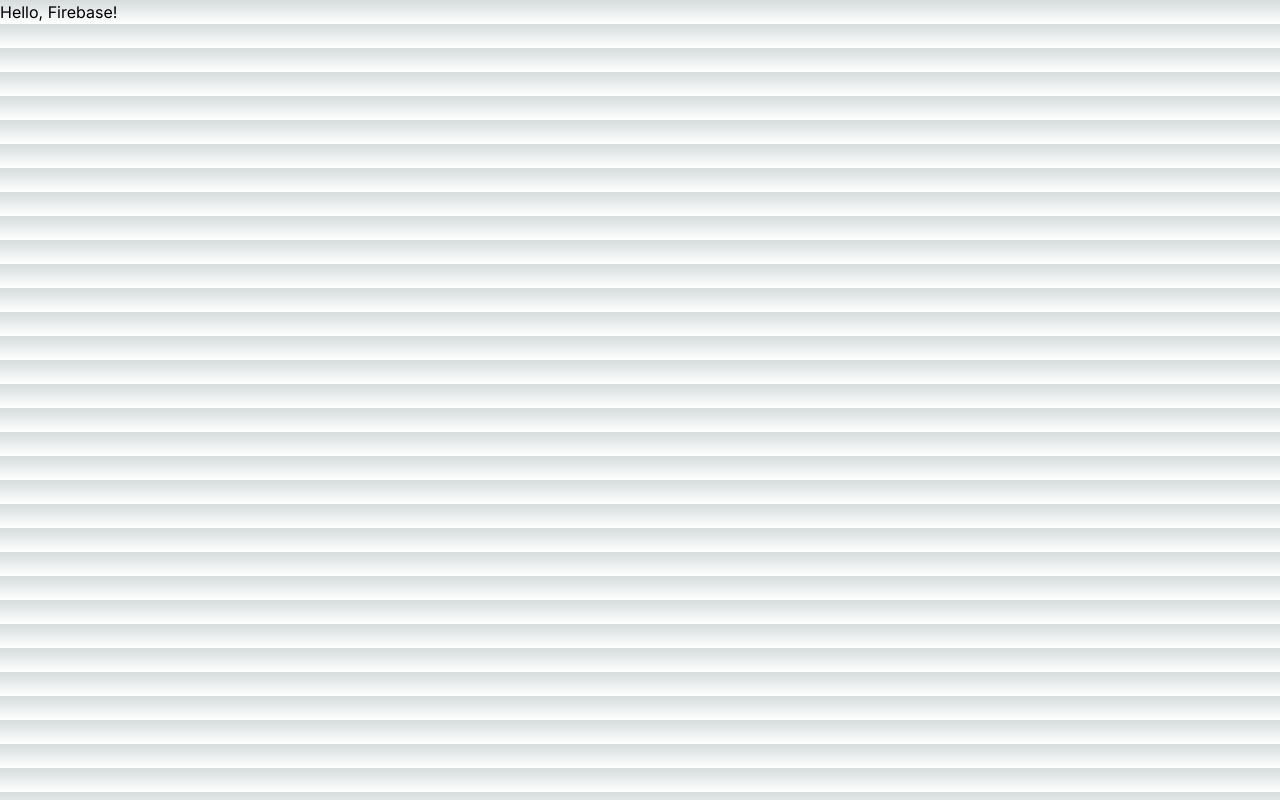
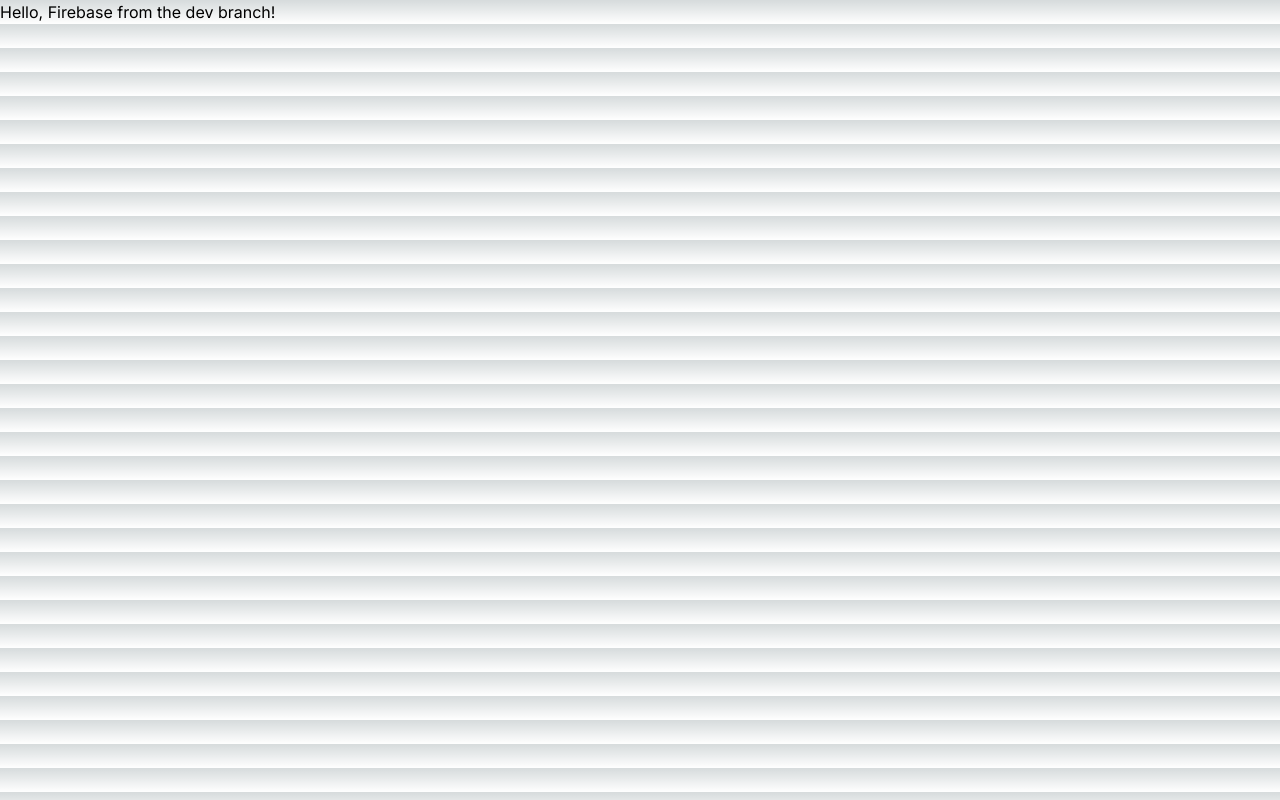
Before and after one commit to agnathan/parkview-nextjs, a Next.js app: page / in a window 1280 px wide. Built offline with nearby package versions, Linux system fonts and the light colour scheme.

Commit message:
small change for the dev branch

```diff
--- a/src/app/page.js
+++ b/src/app/page.js
@@ -1,5 +1,5 @@
 import Image from 'next/image'
 
 export default function Home () {
-  return <h1>Hello, Firebase!</h1>
+  return <h1>Hello, Firebase from the dev branch!</h1>
 }
```
Also changed, not shown: 1 other file (tests, documents, lock files or other folders).
